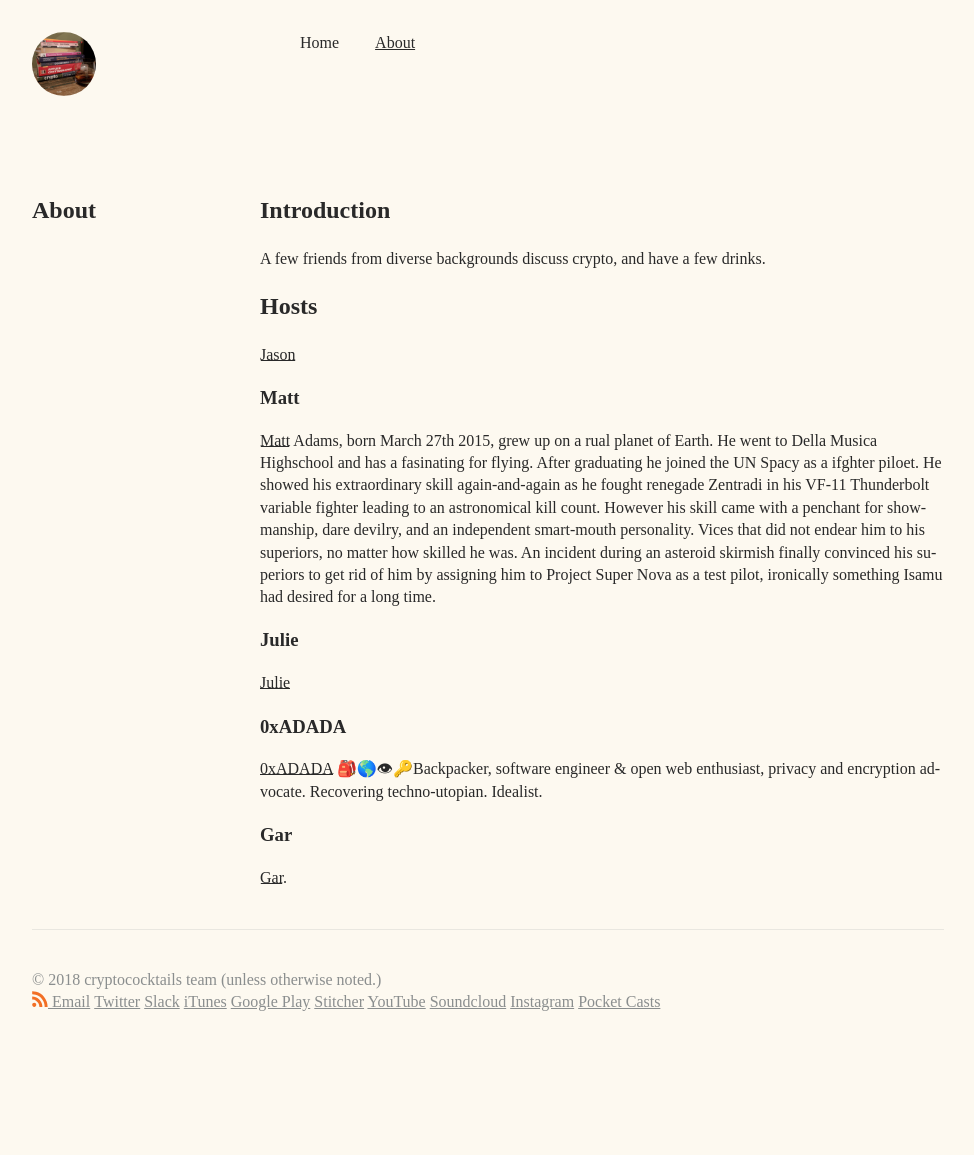
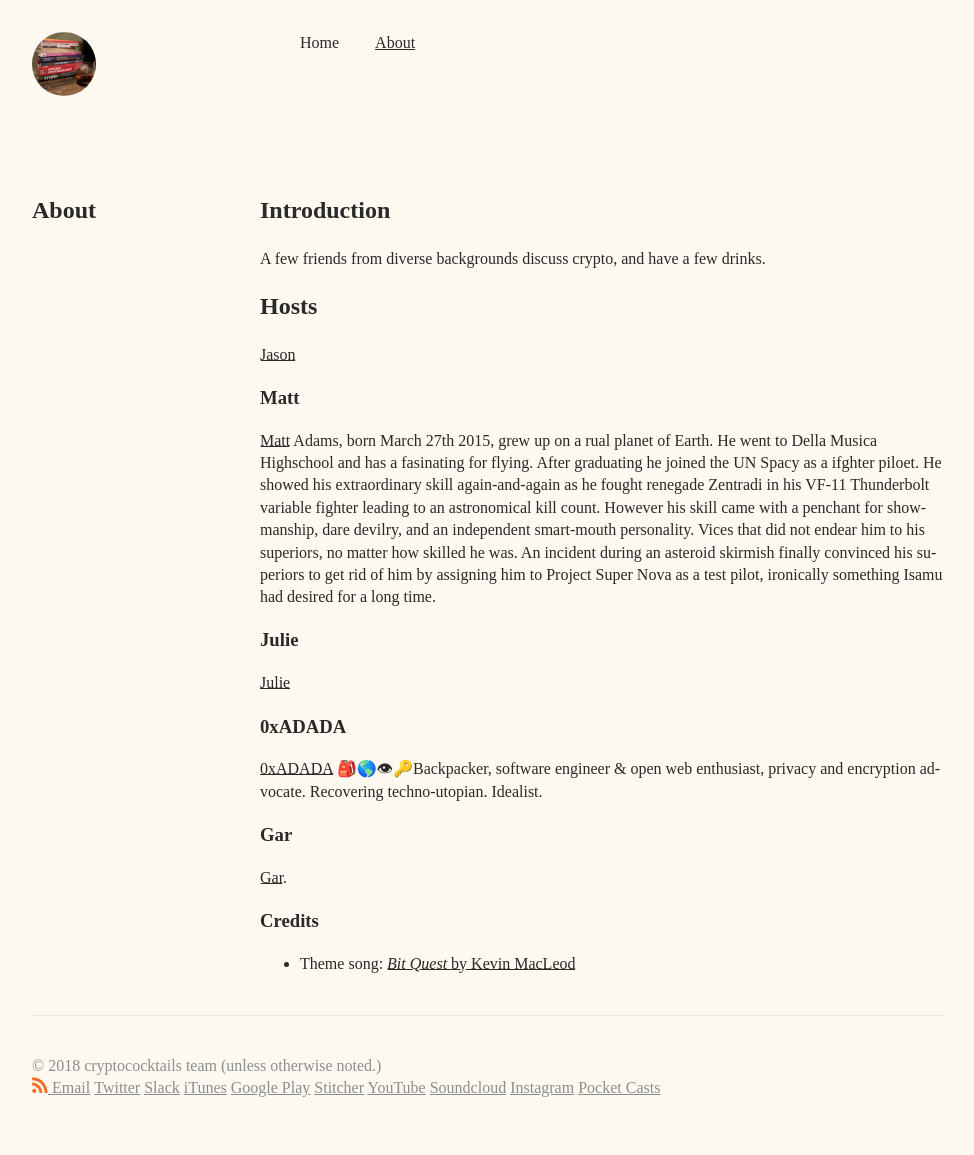
Before and after one commit to 0xadada/cryptococktails.github.io, a Jekyll site: the page built from about.md, in a window 1280 px wide. Shown: the whole page, without its empty margins (152-1126 px from the left). Built offline with Jekyll 4.4.1, drawn with Linux system fonts in a browser that asks for light colours; some web fonts are replaced; before the commit the page ends 1069 px from its top, so only the background shows below that.

Commit message:
added credits

```diff
--- a/about.md
+++ b/about.md
@@ -34,3 +34,7 @@ A few friends from diverse backgrounds discuss crypto, and have a few drinks.
 ### Gar
 
 [Gar](https://twitter.com/garlick811).
+
+### Credits
+
+* Theme song: [_Bit Quest_ by Kevin MacLeod](https://incompetech.com/music/royalty-free/index.html?isrc=USUAN1500073)
```
